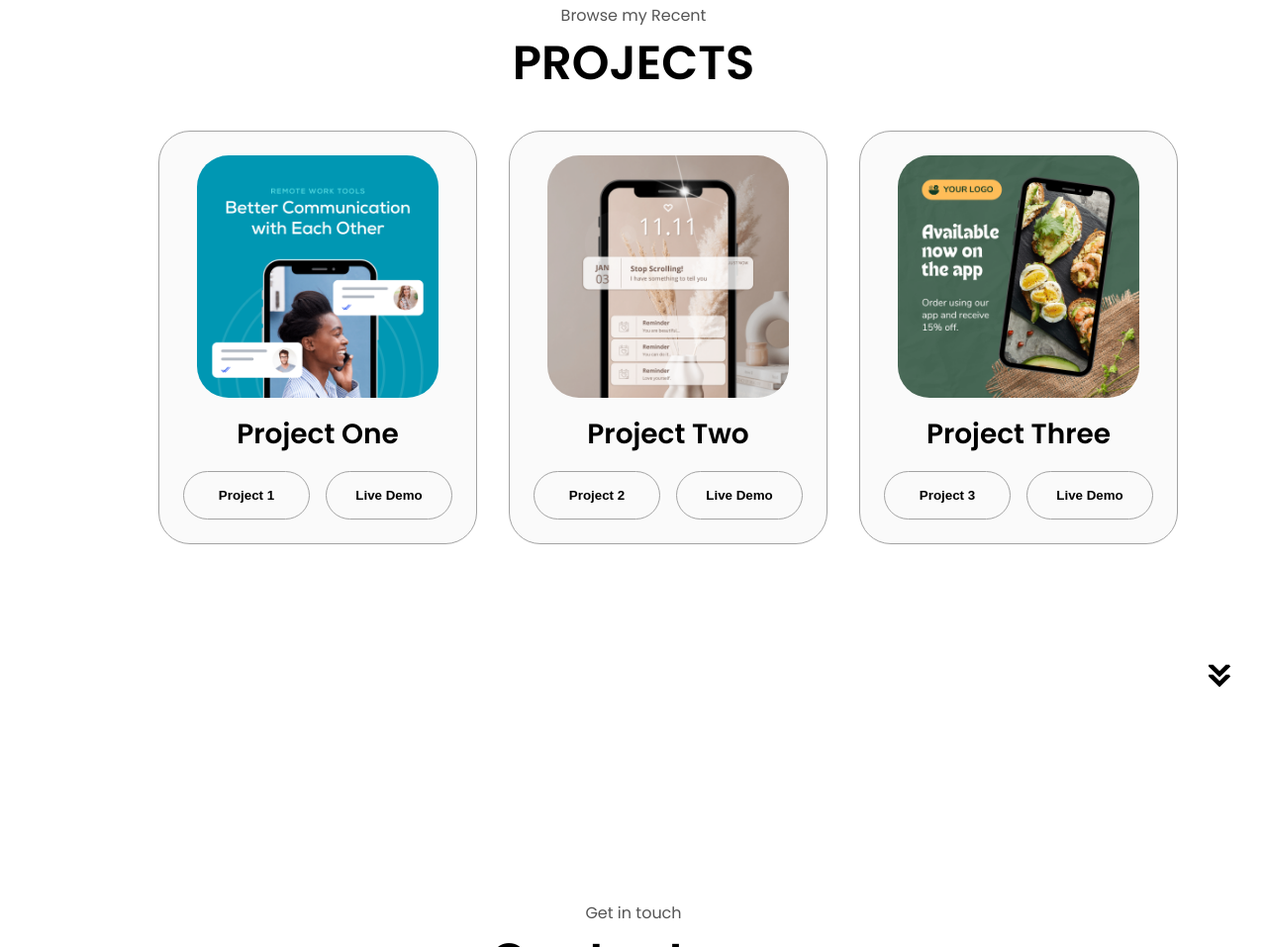
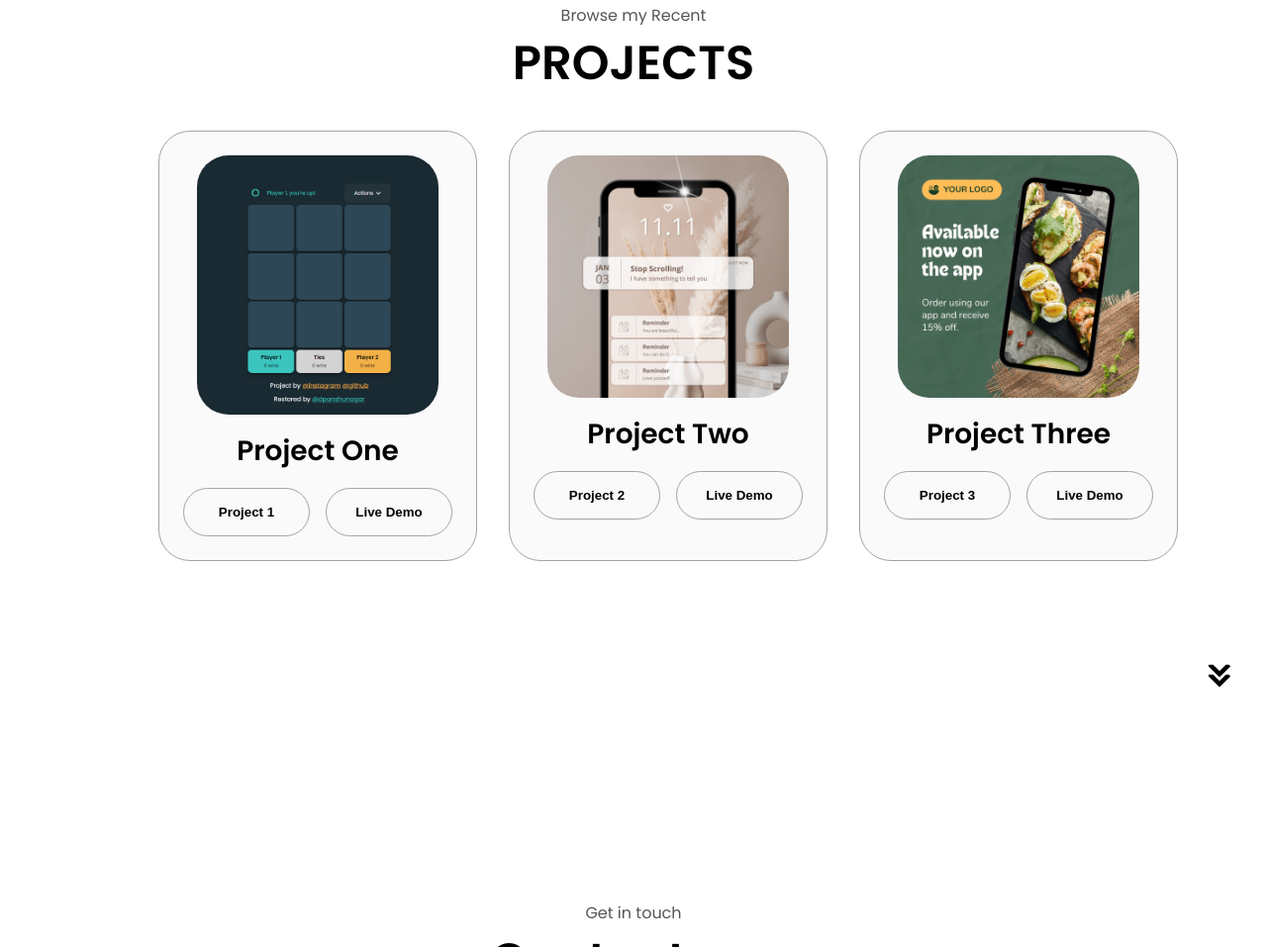
Before and after one commit to dpanshunagar1/Portfolio, a plain HTML site: page index.html in a window 1280 px wide. Shown: the part 2341-3298 px from the top of the page at 99% size. Drawn offline with Linux system fonts and the light colour scheme; a script that the page names is missing.

Commit message:
image and project change

```diff
--- a/index.html
+++ b/index.html
@@ -143,7 +143,7 @@
             <div class="about-containers">
             <div class="details-container color-container">
                 <div class="article-container">
-                    <img src="./asset/project-1.png" alt="project 1"
+                    <img src="asset/tic.png" alt="project 1"
                     class="project-img">
                 </div>
                 <h2 class="experience-sub-title project-title">Project One</h2>
```
Also changed, not shown: asset/tic.png (added).
